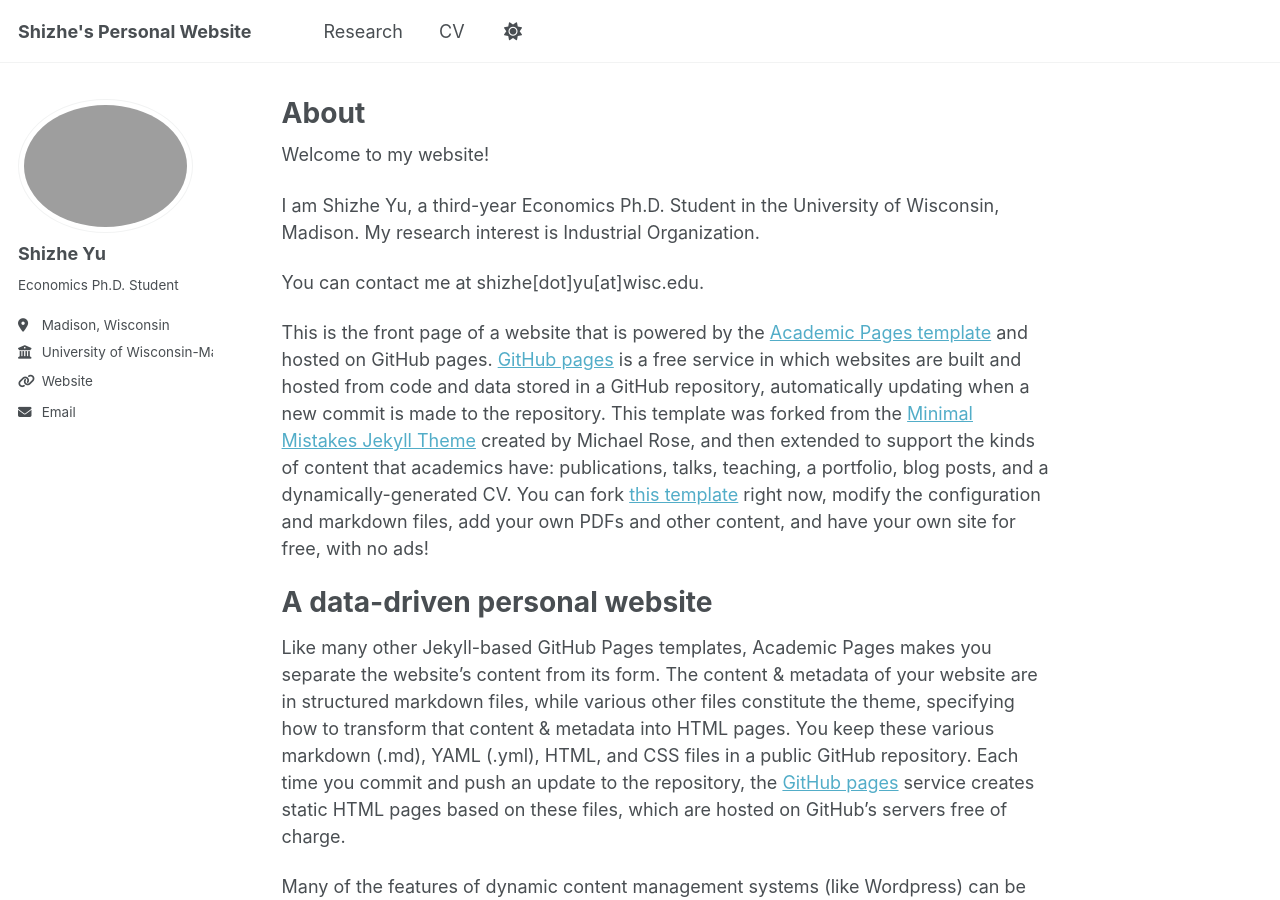
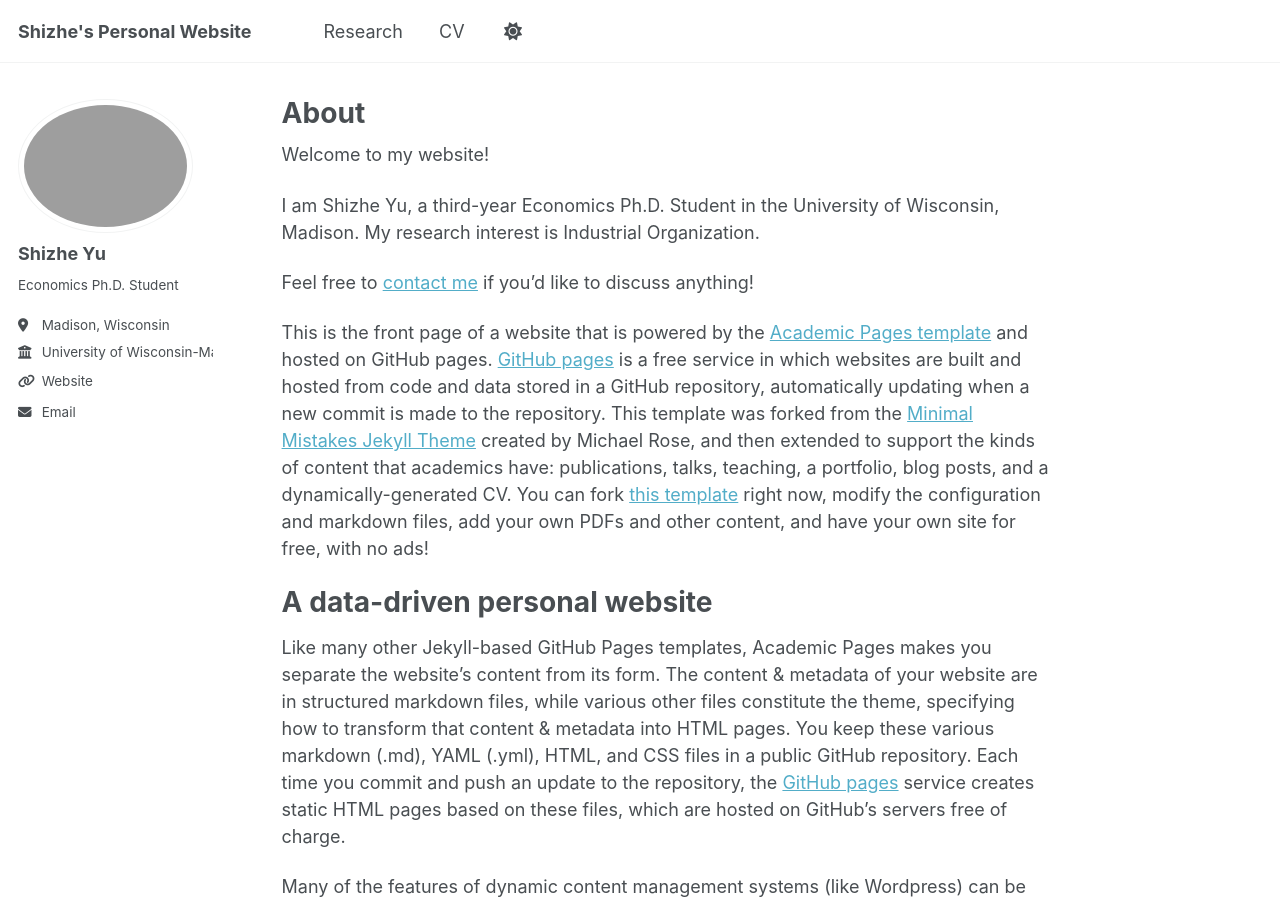
Before and after one commit to shizhe-yu/shizhe-yu.github.io, a Jekyll site: the page built from _pages/about.md, in a window 1280 px wide and 900 px high. Built offline with Jekyll 4.4.1, drawn with Linux system fonts in a browser that asks for light colours.

Commit message:
Update about.md

```diff
--- a/_pages/about.md
+++ b/_pages/about.md
@@ -11,7 +11,7 @@ Welcome to my website!
 
 I am Shizhe Yu, a third-year Economics Ph.D. Student in the University of Wisconsin, Madison. My research interest is Industrial Organization.
 
-You can contact me at shizhe[dot]yu[at]wisc.edu.
+Feel free to [contact me](mailto:shizhe.yu@wisc.edu) if you'd like to discuss anything!
 
 This is the front page of a website that is powered by the [Academic Pages template](https://github.com/academicpages/academicpages.github.io) and hosted on GitHub pages. [GitHub pages](https://pages.github.com) is a free service in which websites are built and hosted from code and data stored in a GitHub repository, automatically updating when a new commit is made to the repository. This template was forked from the [Minimal Mistakes Jekyll Theme](https://mmistakes.github.io/minimal-mistakes/) created by Michael Rose, and then extended to support the kinds of content that academics have: publications, talks, teaching, a portfolio, blog posts, and a dynamically-generated CV. You can fork [this template](https://github.com/academicpages/academicpages.github.io) right now, modify the configuration and markdown files, add your own PDFs and other content, and have your own site for free, with no ads!
 
```
